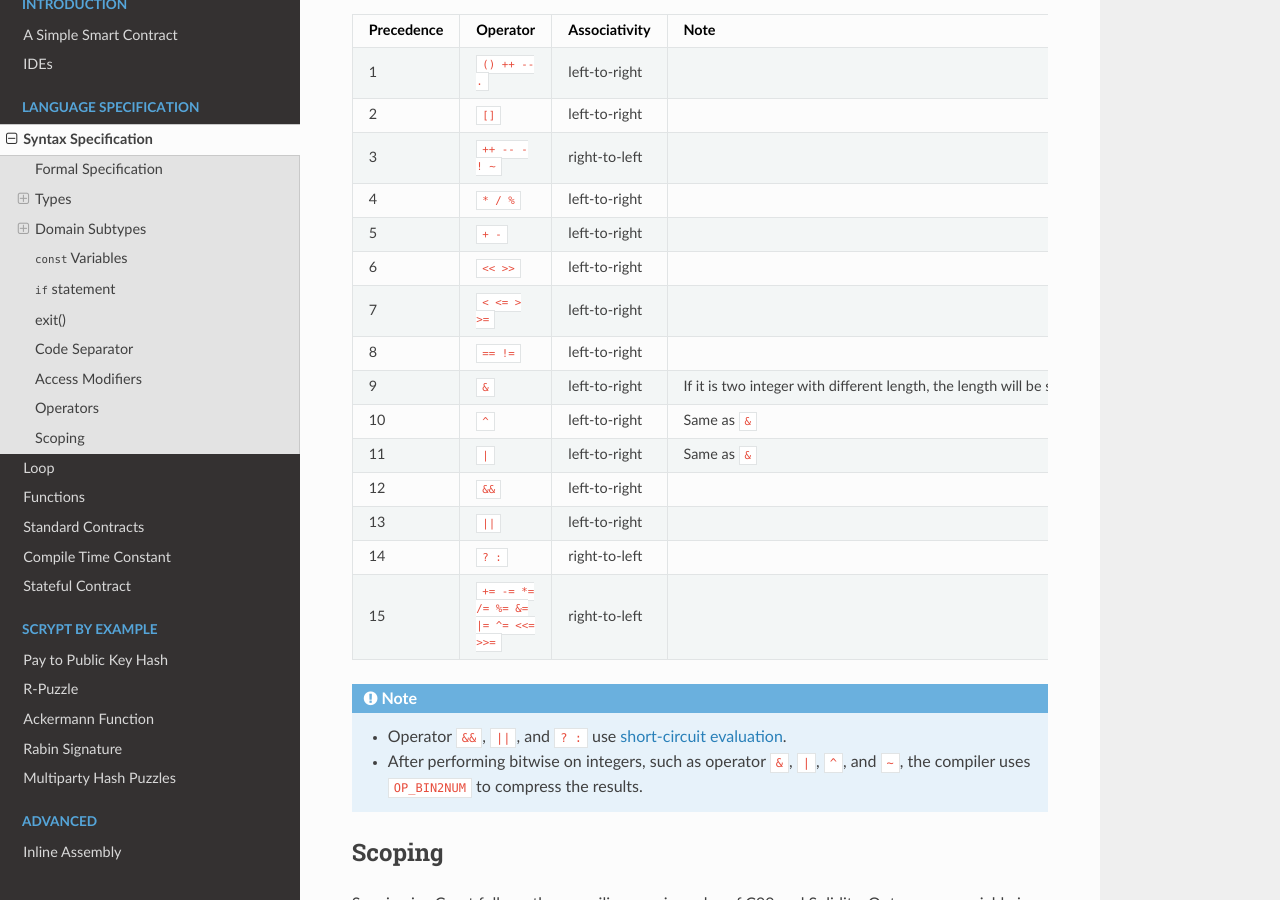
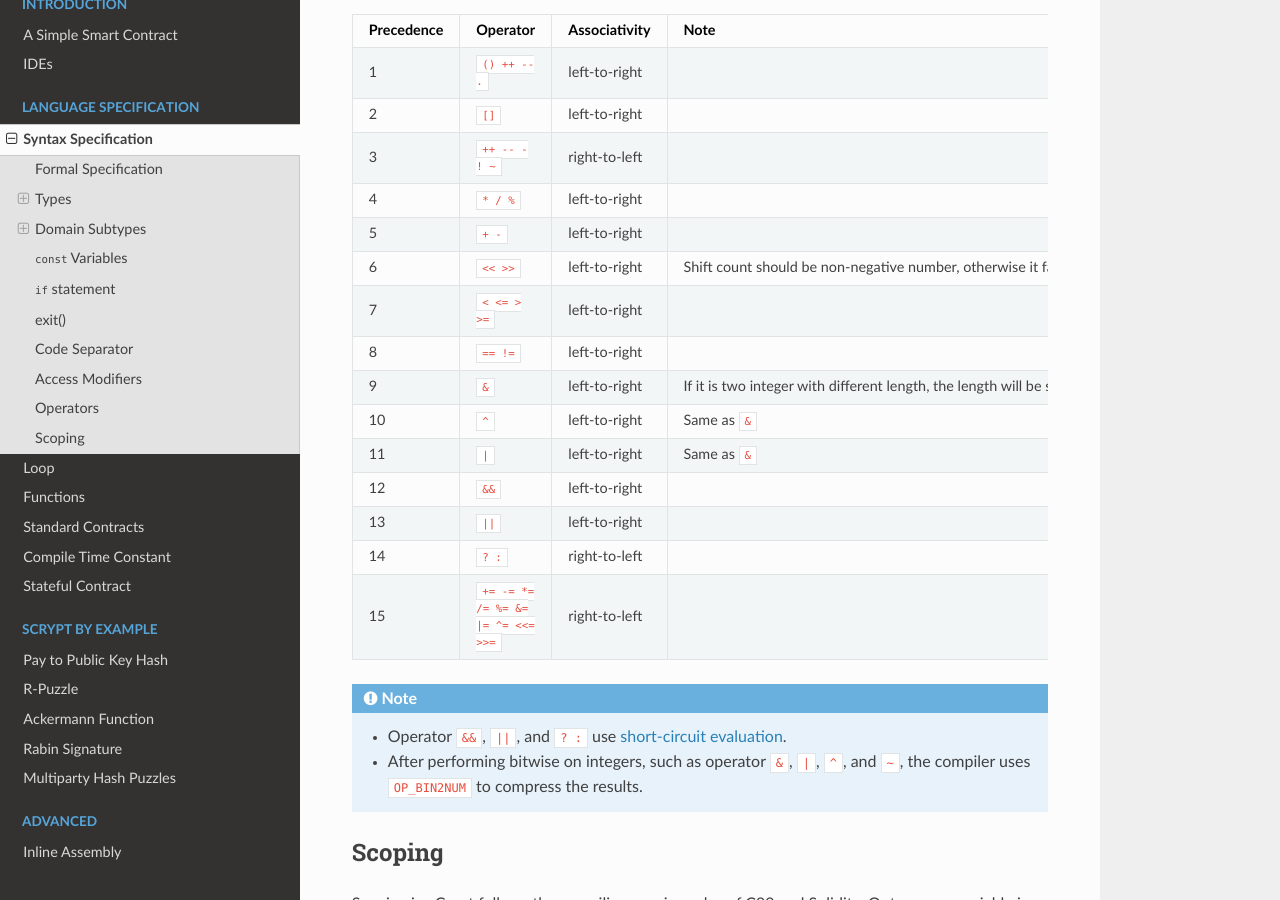
Before and after one commit to sCrypt-Inc/specification, a Sphinx documentation site: the page built from docs/syntax.rst, in a window 1280 px wide and 900 px high, scrolled down 5099 px. Built offline with Sphinx 7.4.7 and the Read the Docs theme 2.0.0, drawn with Linux system fonts in a browser that asks for light colours.

Commit message:
add Shift count note

```diff
--- a/docs/syntax.rst
+++ b/docs/syntax.rst
@@ -432,7 +432,7 @@ Operators
     * - 6
       - ``<< >>``
       - left-to-right
-      -
+      - Shift count should be non-negative number, otherwise it fails at runtime
 
     * - 7
       - ``< <= > >=``
```
Also changed, not shown: 2 other files.
